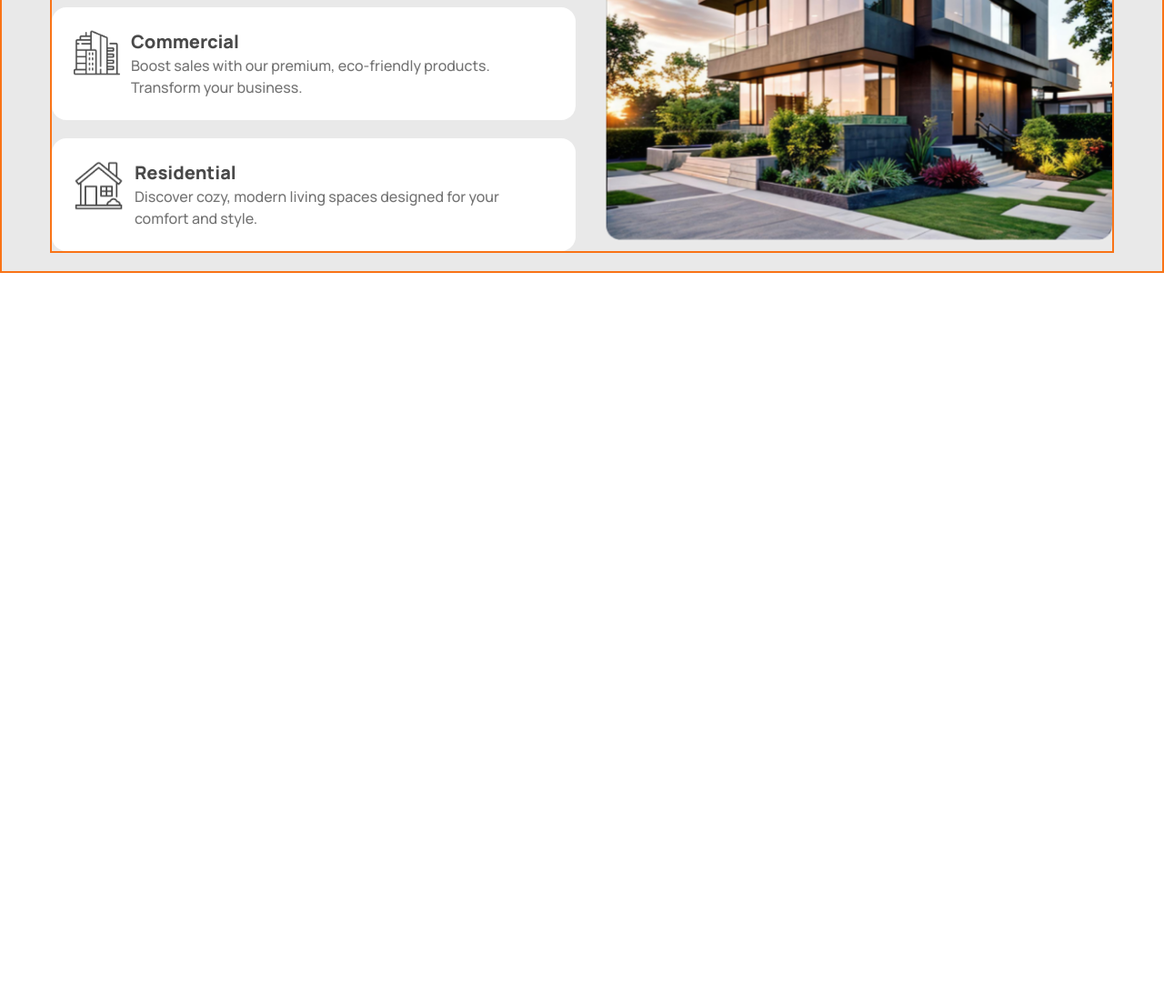
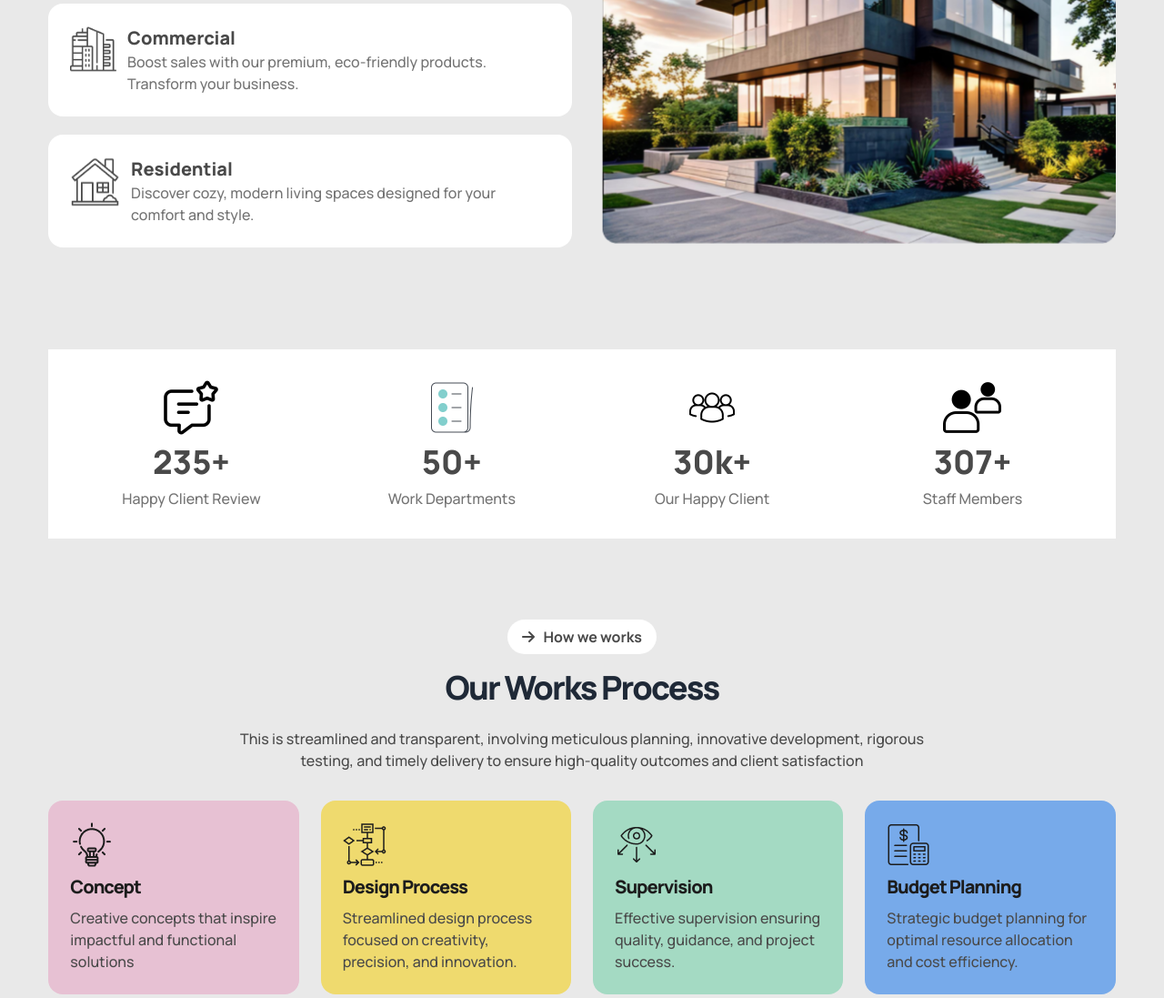
Before and after one commit to sumonDev9/batch-10-assignment3, a plain HTML site: page index.html in a window 1280 px wide. Shown: the part 1147-2244 px from the top of the page at 91% size. Before the commit the page ends 1447 px from the top, so only its background shows below. Drawn offline with nearby package versions, Linux system fonts and the light colour scheme.

Commit message:
added work process bar style

```diff
--- a/index.html
+++ b/index.html
@@ -114,11 +114,11 @@
     <!-- header end here -->
 
     <!-- main start here -->
-     <main class="mt-10 md:mt-20 border-2 border-orange-500">
+     <main class="mt-10 md:mt-20">
 
         <!-- about us start here -->
-         <section class="bg-[#E9E9E9] pt-12 pb-5">
-         <div class="w-11/12 mx-auto border-2 border-orange-500">
+         <section class="bg-[#E9E9E9] pt-12">
+         <div class="w-11/12 mx-auto">
           <!-- about -->
           <div class="hero flex justify-between  items-start flex-col lg:flex-row gap-8">
             <!-- content part-->
@@ -164,12 +164,90 @@
          </section>
         <!-- about us end here -->
 
+        <!-- count Process start here -->
+   <section class="bg-[#E9E9E9] pt-8 lg:pt-28 ">
+    <div class="w-11/12 mx-auto grid grid-cols-1 md:grid-cols-2 lg:grid-cols-4 gap-8 lg:gap-9 p-8  bg-white text-center">
+      <!-- box 1 -->
+       <div class="space-y-2">
+        <img src="./assets/review.png" class="w-16 mx-auto"  alt="">
+        <h2 class="text-secondary font-extrabold text-3xl lg:text-4xl">235+</h2>
+        <p class="text-netural font-medium">Happy Client Review</p>
+       </div>
+      <!-- box 2 -->
+       <div class="space-y-2">
+        <img src="./assets/department.png" class="w-16 mx-auto" alt="">
+        <h2 class="text-secondary font-extrabold text-3xl lg:text-4xl">50+</h2>
+        <p class="text-netural font-medium">Work Departments</p>
+       </div>
+      <!-- box 3 -->
+       <div class="space-y-2">
+        <img src="./assets/clianet.png" class="w-16 mx-auto" alt="">
+        <h2 class="text-secondary font-extrabold text-3xl lg:text-4xl">30k+</h2>
+        <p class="text-netural font-medium">Our Happy Client</p>
+       </div>
+      <!-- box 4 -->
+       <div class="space-y-2">
+        <img src="./assets/team.png" class="w-16 mx-auto" alt="">
+        <h2 class="text-secondary font-extrabold text-3xl lg:text-4xl">307+</h2>
+        <p class="text-netural font-medium">Staff Members</p>
+       </div>
+     </div>
+   </section>
+        <!-- count Process end here -->
+
         <!-- Our Works Process start here -->
-         <section></section>
+         <section class="bg-[#E9E9E9] pt-8 md:pt-16 lg:pt-24 lg:pb-12">
+          <div class="w-11/12 mx-auto">
+            <!-- heading -->
+            <div class="text-center max-w-3xl mx-auto space-y-6">
+              <a href="#" class="px-4 py-2 bg-white rounded-3xl text-secondary font-bold"><i class="fa-solid fa-arrow-right"></i>&nbsp;&nbsp; How we works</a>
+              <h1 class="text-2xl md:text-3xl lg:text-4xl font-extrabold tracking-tighter">Our Works Process</h1>
+              <p class="font-medium text-secondary">This is streamlined and transparent, involving meticulous planning, innovative development, rigorous testing, and timely delivery to ensure high-quality outcomes and client satisfaction</p>
+            </div>
+
+            <!-- Process content -->
+             <div class="grid grid-cols-1 md:grid-cols-2 lg:grid-cols-4 gap-4 md:gap-6 mt-6 lg:mt-8">
+              <!-- card 1 -->
+               <div class="p-6 rounded-2xl bg-[#E7C1D3] space-y-2">
+                <img src="./assets/concept.png" alt="">
+                <h2 class="text-[#1C1C1C] text-xl font-extrabold tracking-tighter">Concept</h2>
+                <p class="text-secondary font-medium">Creative concepts that inspire impactful and functional solutions</p>
+               </div>
+              <!-- card 2 -->
+               <div class="p-6 rounded-2xl bg-[#EFDA6E] space-y-2">
+                <img src="./assets/flow-chart.png" alt="">
+                <h2 class="text-[#1C1C1C] text-xl font-extrabold tracking-tighter">Design Process</h2>
+                <p class="text-secondary font-medium">Streamlined design process focused on creativity, precision, and innovation.</p>
+               </div>
+              <!-- card 3 -->
+               <div class="p-6 rounded-2xl bg-[#A4DAC3] space-y-2">
+                <img src="./assets/vision.png" alt="">
+                <h2 class="text-[#1C1C1C] text-xl font-extrabold tracking-tighter">Supervision</h2>
+                <p class="text-secondary font-medium">Effective supervision ensuring quality, guidance, and project success.</p>
+               </div>
+              <!-- card 4 -->
+               <div class="p-6 rounded-2xl bg-[#77AAEA] space-y-2">
+                <img src="./assets/budget-planning.png" alt="">
+                <h2 class="text-[#1C1C1C] text-xl font-extrabold tracking-tighter">Budget Planning</h2>
+                <p class="text-secondary font-medium">Strategic budget planning for optimal resource allocation and cost efficiency.</p>
+               </div>
+             </div>
+          </div>
+         </section>
         <!-- Our Works Process end here -->
 
         <!-- Our Latest Portfolio start here -->
-         <section></section>
+         <section class="bg-[#E9E9E9]  lg:bg-[white] pt-8 md:pt-16 lg:pt-24">
+          <div class="w-11/12 mx-auto border-2 border-red-300">
+              <!-- heading -->
+              <div class="text-center max-w-3xl mx-auto space-y-6">
+                <a href="#" class="px-4 py-2 bg-[#ABEF5F33] rounded-3xl text-secondary font-bold"><i class="fa-solid fa-arrow-right"></i>&nbsp;&nbsp; Explore our Latest works</a>
+                <h1 class="text-2xl md:text-3xl lg:text-4xl font-extrabold tracking-tighter">Our Works Process</h1>
+                <p class="font-medium text-secondary">This is streamlined and transparent, involving meticulous planning, innovative development, rigorous testing, and timely delivery to ensure high-quality outcomes and client satisfaction</p>
+              </div>
+          </div>
+
+         </section>
         <!-- Our Latest Portfolio end here -->
 
         <!-- challange part start here -->
```
Also changed, not shown: assets/clianet.png (added), assets/department.png (added), assets/review.png (added), assets/team.png (added).
